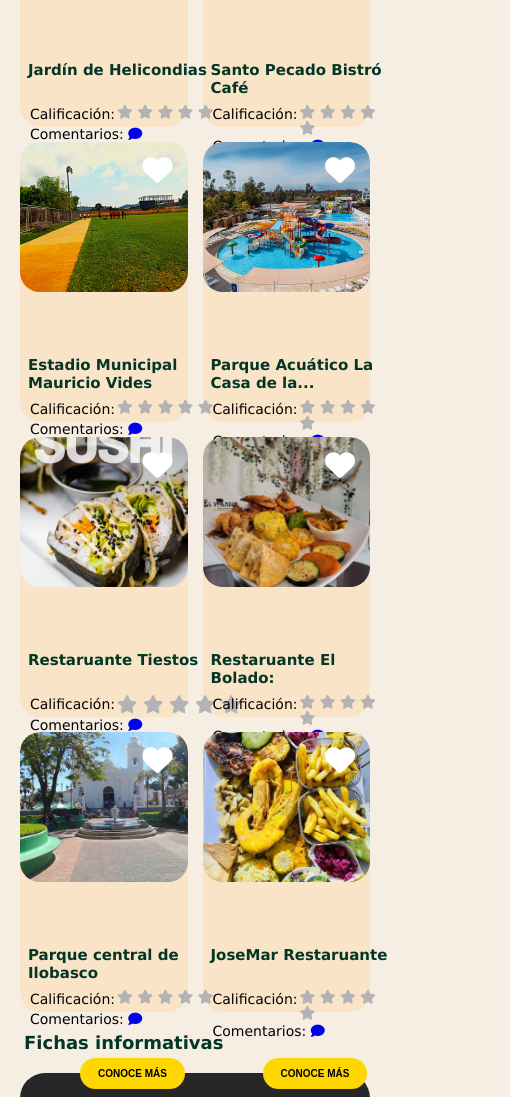
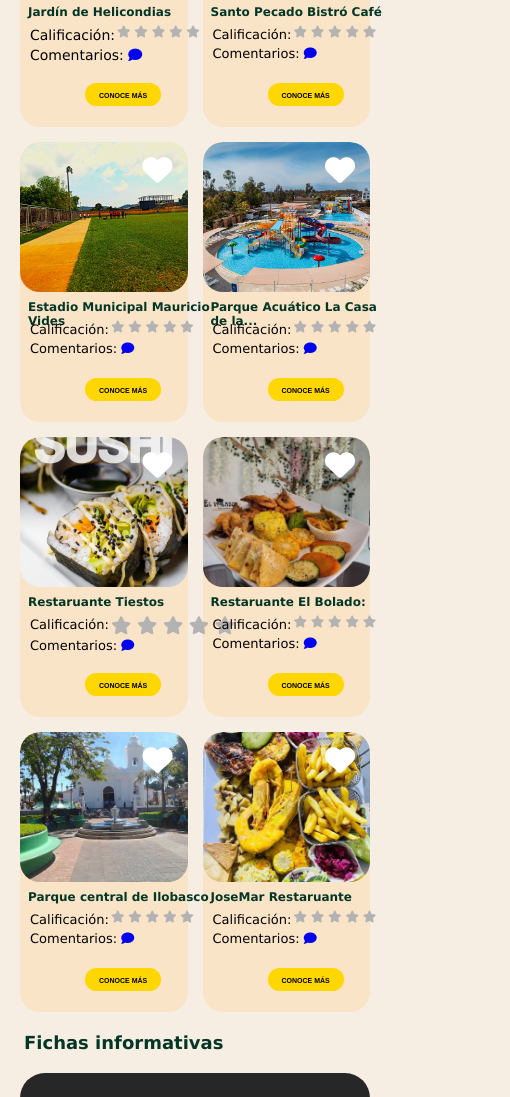
Before and after one commit to joserolandovelascopena-code/Portal_Web_Ilobasco_Travel, a plain HTML site: page index.html in a window 390 px wide. Shown: the part 2938-4035 px from the top of the page, 510 px wide, since content can reach past the window. Drawn offline with Linux system fonts and the light colour scheme.

Commit message:
Update StyleHome.css

```diff
--- a/StyleHome.css
+++ b/StyleHome.css
@@ -3101,7 +3101,7 @@ ul {
   margin-top:60px ;
   background: url(IglesiaSamiguel.png) no-repeat center/cover ;
   height: 595px;
-  width: 510px;
+  width: 100%;
 
 }
 
@@ -3155,12 +3155,11 @@ ul {
       border-radius: 50px; /* Bordes redondeados */
       cursor: pointer;
       transition: 0.3s;
-
-
     }
   .Positionbtn{
     align-items: center;
     height: 50px;
+
   }
   .Positionbtn a{
     color:#000000;
@@ -3221,8 +3220,6 @@ ul {
   max-height: 400px;
 }
 
-
-
 .positionActividad_Text {
    padding: 8px;
 
@@ -3231,7 +3228,8 @@ ul {
    position: absolute;
    font-size: 15px;
    max-width: 198px;
-   margin-top: -14px;
+   margin-top: -70px;
+   font-size: 12px;
 
 }
 
@@ -3355,49 +3353,93 @@ ul {
 
 }
 .rating1 {
-  font-size: 14px;
+  font-size: 12px;
+
 }
 .rating2 {
-  font-size: 14px;
+  font-size: 12px;
+
 }
 .rating3 {
-  font-size: 14px;
+  font-size: 12px;
+
 }
 .rating4 {
-  font-size: 14px;
+  font-size: 12px;
+
 }
 .rating5 {
-  font-size: 14px;
+  font-size: 12px;
+
 }
 .rating6 {
-  font-size: 14px;
+  font-size: 12px;
+
 }
 .rating7 {
- font-size: 14px;
+ font-size: 12px;
+
 }
 .rating8 {
-  font-size: 14px;
+  font-size: 12px;
+}
+.calificación1 {
+  margin-top: -60px;
+}
+.calificación2 {
+  margin-top: -60px;
+}
+.calificación3 {
+  margin-top: -60px;
+}
+.calificación4 {
+  margin-top: -60px;
+}
+.calificación5 {
+  margin-top: -60px;
+}
+.calificación6 {
+  margin-top: -60px;
+}
+.calificación7 {
+  margin-top: -60px;
+}
+.calificación8 {
+  margin-top: -60px;
 }
 
 .contenido-Text h4{
-  padding: 10px;
+  font-size: 12px;
+  margin-top: -72px
 }
 
 .contenido-Text p{
   padding: 18;
 }
+.calificación p,
+.calificación2 p,
+.calificación3 p,
+.calificación4 p,
+.calificación5 p,
+.calificación6 p,
+.calificación7 p,
+.calificación8 p{
+  font-size: 13px;
+}
 
 
 /* Botones*/
 .btnNew2{
-  padding: 10px 18px;
+  padding: 6px 14px;
   font-size: 10px;
 }
+.btnNew2 a{
+  font-size: 7px;
+}
 
 .Positionbtn2{
-  margin-top: 90px;
-  margin-left: 60px;
-
+  margin-top: 0px;
+  margin-left: 65px;
   height: 95%;
 }
 .title_Actividades{
```
